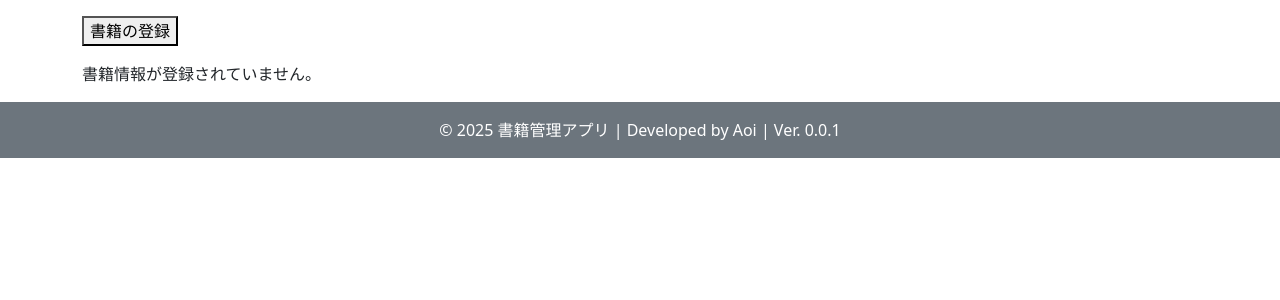
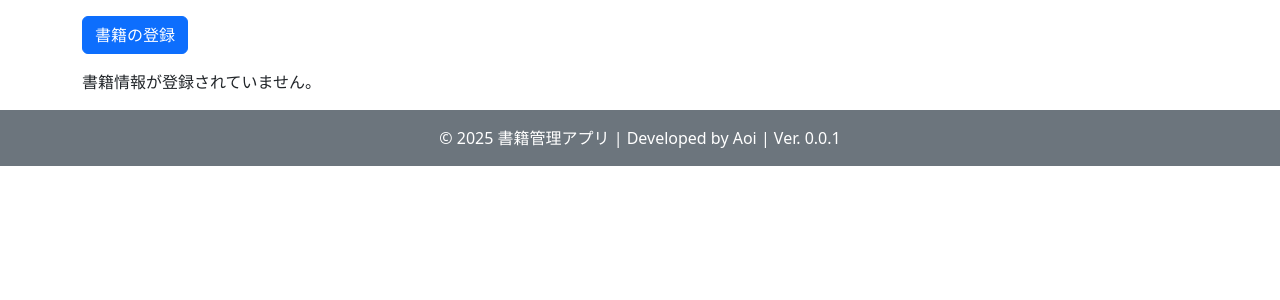
Before and after one commit to Aoi524/PJ_003, a Flask app: page / in a window 1280 px wide. Shown: the part 70-370 px from the top of the page. Run offline with Flask 3, Linux system fonts and the light colour scheme; data that the repository does not hold is empty.

Commit message:
ボタンのデザインを変更

```diff
--- a/src/templates/index.html
+++ b/src/templates/index.html
@@ -4,7 +4,7 @@
 
 {% block content %}
 <div class="my-3">
-    <button onclick="location.href='/register'">書籍の登録</button>
+    <button type="button" class="btn btn-primary" onclick="location.href='/register'">書籍の登録</button>
 </div>
 {% if not books %}
 <p>書籍情報が登録されていません。</p>
```
